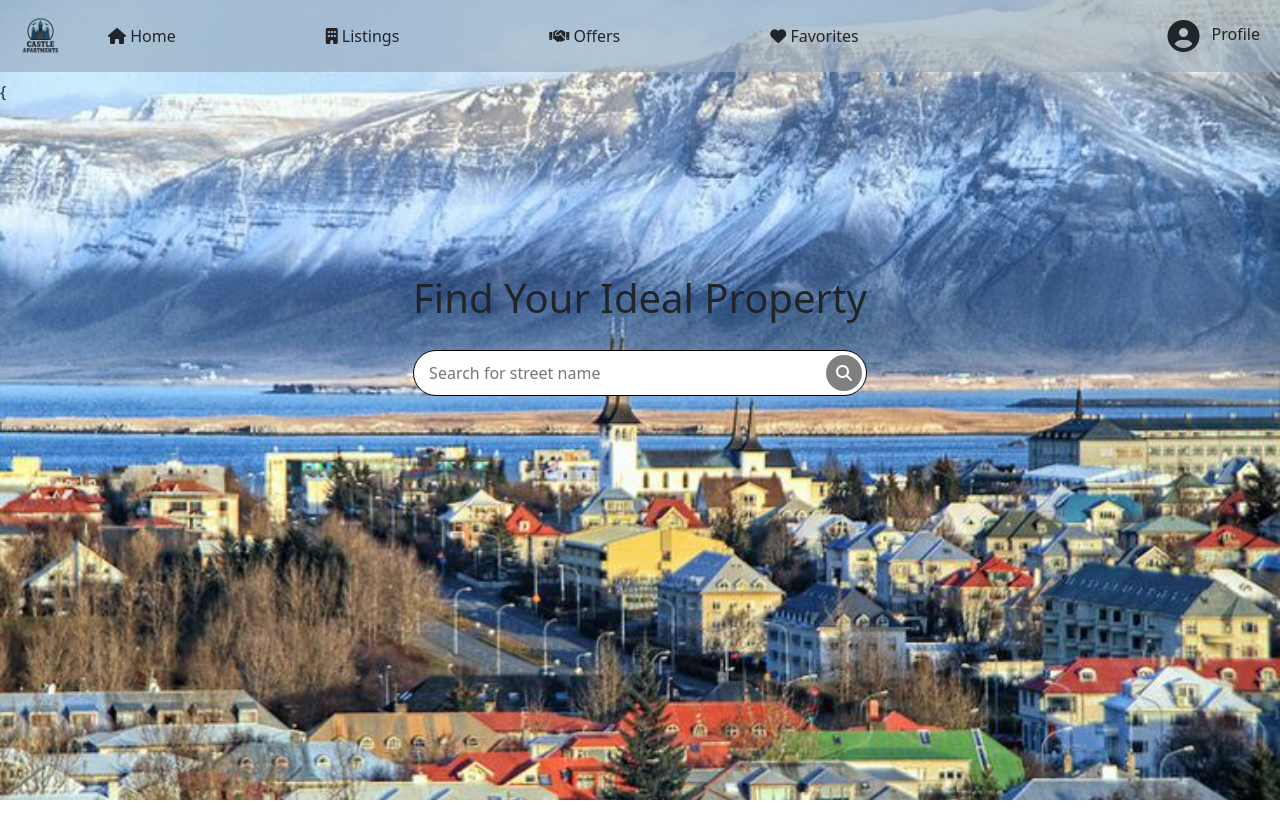
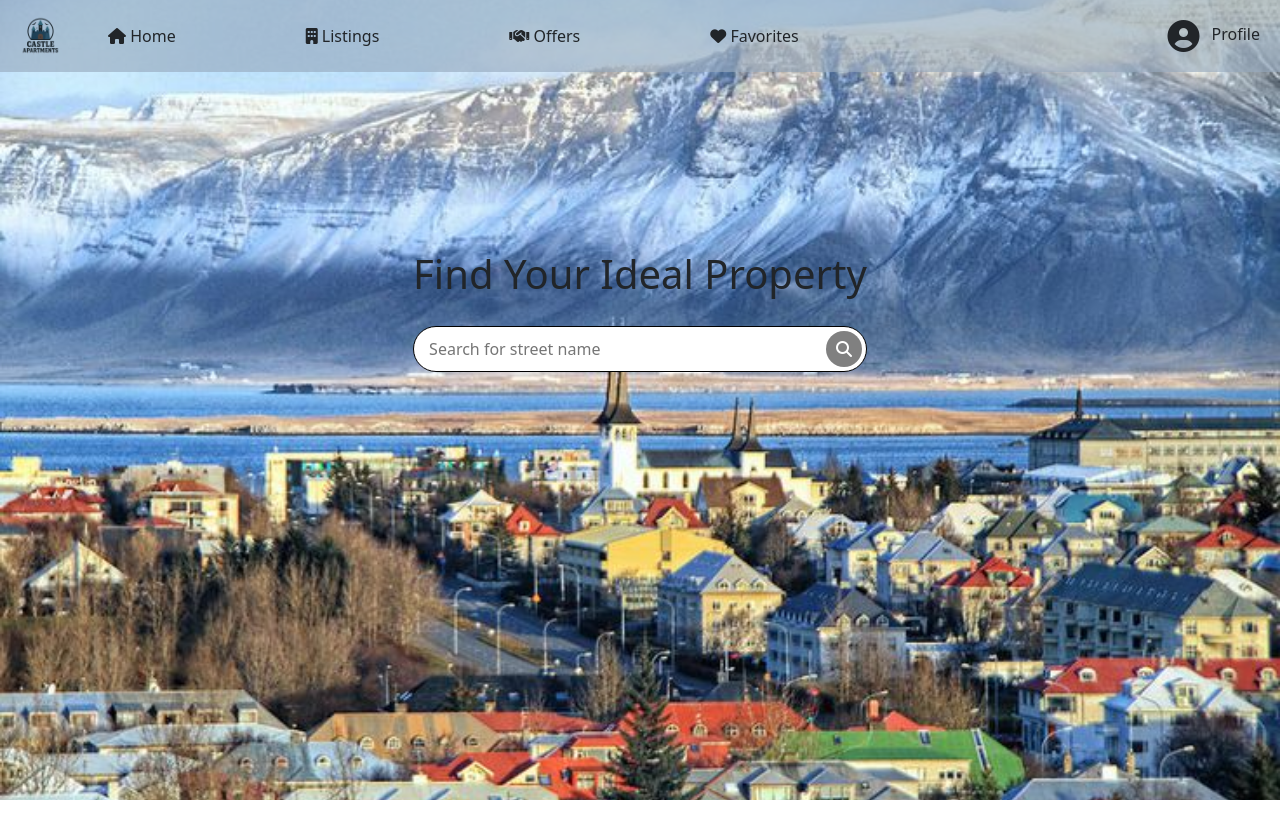
Before and after one commit to Benjarag/VLN2, a Django app: page / in a window 1280 px wide. Shown: the top 840 px of the page. Run offline with Django 5.2, Linux system fonts and the light colour scheme.

Commit message:
sma commit

```diff
--- a/accounts/urls.py
+++ b/accounts/urls.py
@@ -1,9 +1,10 @@
 # accounts/urls.py
+from django.contrib.auth.views import LoginView
 from django.urls import path
 from . import views
 
 urlpatterns = [
-    path('login/', views.login_view, name='login'),
+    path('login/', LoginView.as_view(template_name='accounts/login.html'), name='login'),
     path('signup/', views.signup_view, name='signup'),
     path('profile/', views.profile, name='profile'),
     path('profile/update/', views.profile_update, name='update_profile'),
--- a/static/css/custom.css
+++ b/static/css/custom.css
@@ -21,30 +21,27 @@
 
 .nav-links {
     display: flex;
-    gap: 50px; /* Minimum 20px, preferred 5vw, maximum 80px */
     list-style: none;
     margin: 0;
     padding: 0;
 }
 
-/* Small screens*/
-@media (max-width: 700px) {
+/* Define base navigation styling with default gap for small screens */
+.nav-links {
+    --nav-gap: 20px; /* Default gap for small screens */
+    gap: var(--nav-gap);
+}
+
+/* Screen size breakpoints */
+@media (min-width: 900px) {
     .nav-links {
-        gap: 25px;
+        --nav-gap: 100px; /* Medium screens */
     }
 }
 
-/* Medium screens */
-@media (min-width: 900px) {
-    .nav-links {
-        gap: 115px;
-    }
-}
-
-/* Large screens */
 @media (min-width: 1100px) {
     .nav-links {
-        gap: 150px; /* 5% of viewport width */
+        --nav-gap: 130px; /* Large screens */
     }
 }
 
--- a/templates/_navigation.html
+++ b/templates/_navigation.html
@@ -1,4 +1,4 @@
-{{% load static %}
+{% load static %}
 <!-- Navigation Bar -->
 <nav class="nav-bar">
     <div class="nav-content">
--- /dev/null
+++ b/templates/accounts/login.html
@@ -0,0 +1,6 @@
+{% extends 'base.html' %}
+
+{% block content %}
+    {#  Here is the login page implementation  #}
+
+{% endblock %}
```
